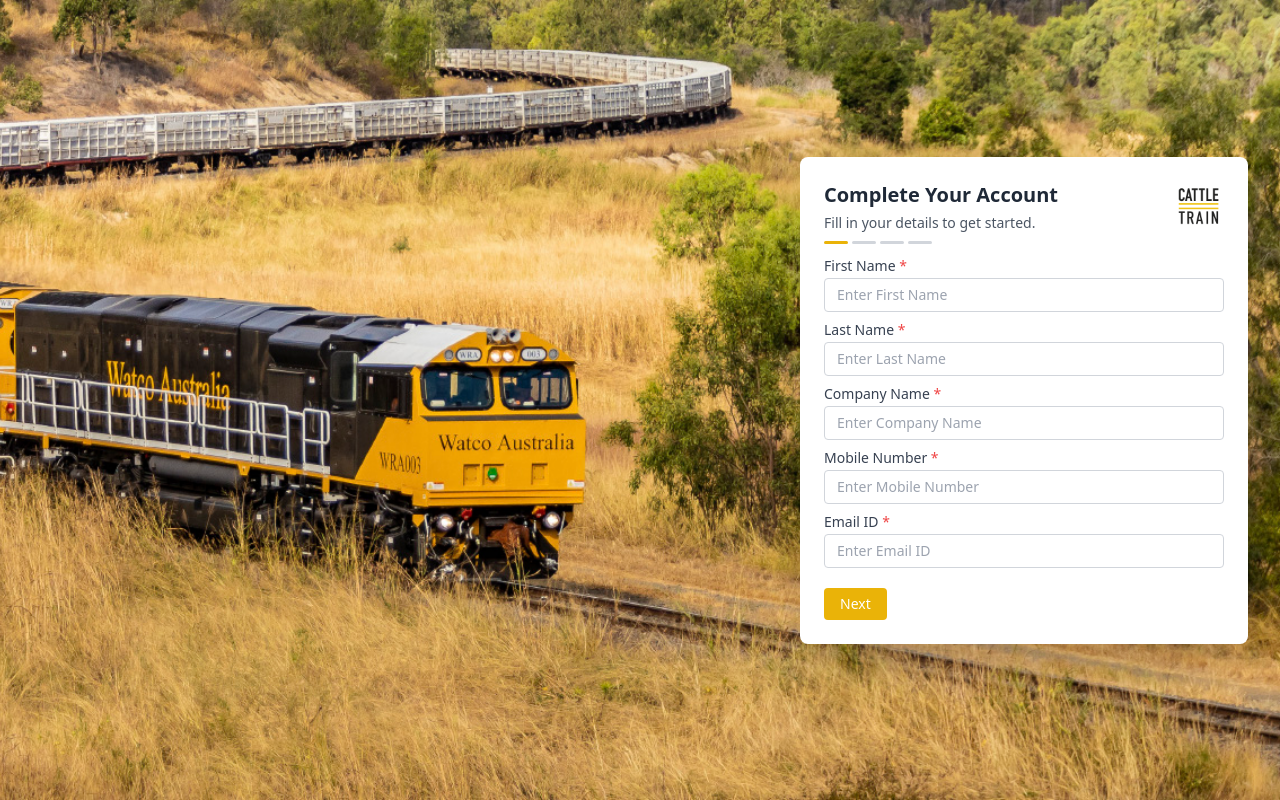
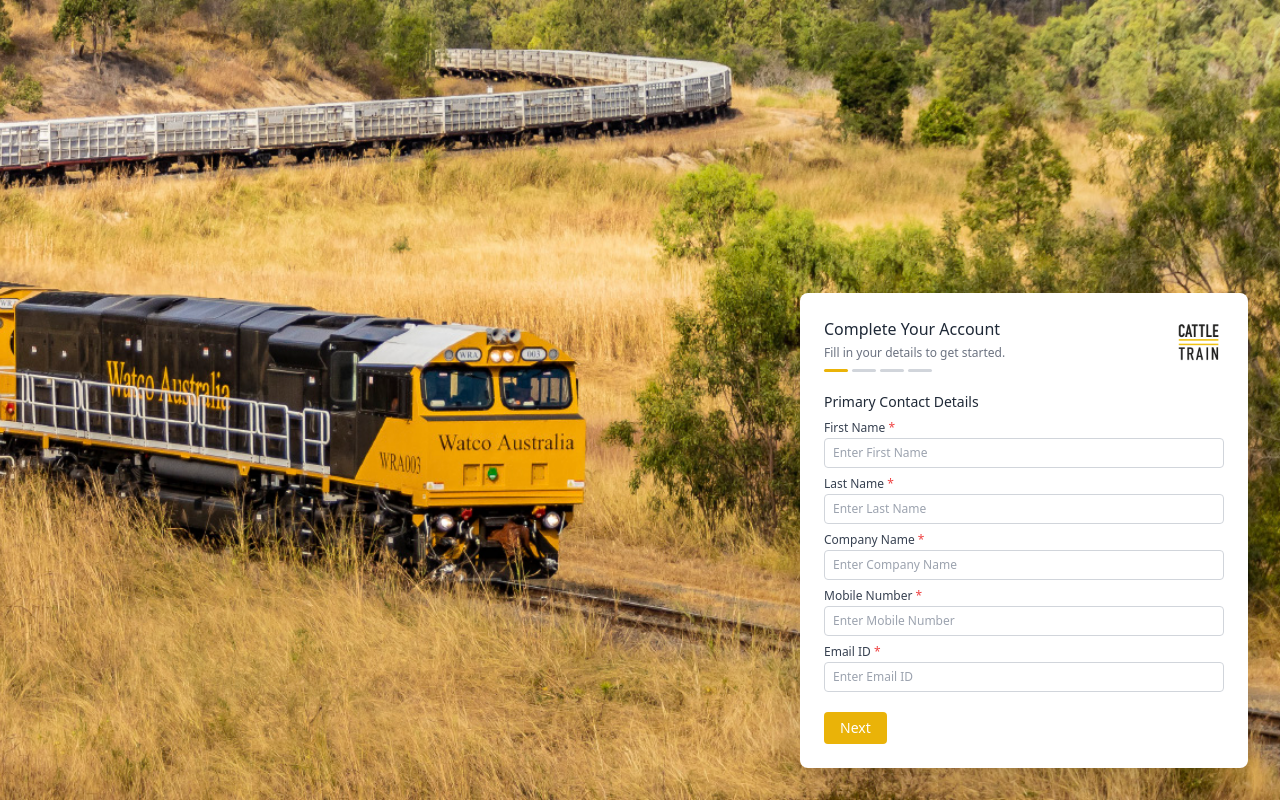
Before and after one commit to Sonysreegondi/WATCO-UI, a React (Vite) app: page /signup2 in a window 1280 px wide. Built offline with nearby package versions, Linux system fonts and the light colour scheme.

Commit message:
signup 2 added

```diff
--- /dev/null
+++ b/src/components/common/ErrorMessage.tsx
@@ -0,0 +1,14 @@
+// src/components/common/ErrorMessage.tsx
+import React from "react";
+
+interface ErrorMessageProps {
+  message?: string;
+}
+
+export default function ErrorMessage({ message }: ErrorMessageProps) {
+  if (!message) return null;
+
+  return (
+    <p className="text-xs text-red-600 mt-1 ml-1">{message}</p>
+  );
+}
--- a/src/components/common/InputField.tsx
+++ b/src/components/common/InputField.tsx
@@ -1,21 +1,40 @@
-// src/components/InputField.tsx
+// src/components/common/InputField.tsx
+import React from "react";
+import ErrorMessage from "./ErrorMessage";
+
 interface InputFieldProps {
   label: string;
   placeholder: string;
+  value: string;
+  onChange: (e: React.ChangeEvent<HTMLInputElement>) => void;
   required?: boolean;
+  error?: string;
 }
 
-export default function InputField({ label, placeholder, required = true }: InputFieldProps) {
+export default function InputField({
+  label,
+  placeholder,
+  value,
+  onChange,
+  required = true,
+  error = "",
+}: InputFieldProps) {
   return (
     <div>
-      <label className="text-sm font-medium text-gray-700 block mb-0.5">
+     <label className="text-xs font-normal text-gray-700 block mb-0.5">
+
         {label} {required && <span className="text-red-500">*</span>}
       </label>
       <input
         type="text"
+        value={value}
+        onChange={onChange}
         placeholder={placeholder}
-        className="w-full border border-gray-300 rounded px-3 py-[6px] text-sm"
+        className={`w-full border border-gray-300 rounded px-2 py-[6px] text-xs ${
+          error ? "border-red-500" : "border-gray-300"
+        }`}
       />
+      <ErrorMessage message={error} />
     </div>
   );
 }
--- a/src/pages/Signup2.tsx
+++ b/src/pages/Signup2.tsx
@@ -2,36 +2,74 @@ import { Link } from "react-router-dom";
 import { useState } from "react";
 import Stepper from "../components/common/Stepper";
 import InputField from "../components/common/InputField";
+import SuccessScreen from "../Models/SuccessModel";
 
 export default function Login() {
   const [step, setStep] = useState(1);
   const [acknowledged, setAcknowledged] = useState(false);
+  const [showSuccess, setShowSuccess] = useState(false);
+  const [submitClicked, setSubmitClicked] = useState(false);
+  const [formData, setFormData] = useState<{ [key: string]: string }>({});
+  const [errors, setErrors] = useState<{ [key: string]: string }>({});
 
-  const handleNext = () => setStep((prev) => Math.min(prev + 1, 4));
+  const handleNext = () => {
+    const newErrors: { [key: string]: string } = {};
+
+    if (step === 2) {
+      ["Street Address", "City", "State", "Country", "Postcode"].forEach(
+        (field) => {
+          if (!formData[field]?.trim()) {
+            newErrors[field] = `${field} is required.`;
+          }
+        }
+      );
+    }
+
+    if (step === 3) {
+      ["Name", "Phone Number", "Office Phone Number", "Email"].forEach(
+        (field) => {
+          if (!formData[field]?.trim()) {
+            newErrors[field] = `${field} is required.`;
+          }
+        }
+      );
+    }
+
+    if (Object.keys(newErrors).length > 0) {
+      setErrors(newErrors);
+      return;
+    }
+
+    setErrors({});
+    setStep((prev) => Math.min(prev + 1, 4));
+  };
+
   const handleBack = () => setStep((prev) => Math.max(prev - 1, 1));
 
-  const handleSubmit = (e: React.FormEvent) => {
-    e.preventDefault();
-    // if (!acknowledged) {
-    //   alert("Please acknowledge the terms and conditions.");
-    //   return;
-    // }
-    // alert("Form submitted!");
+  const handleSubmit = () => {
+    if (!acknowledged) {
+      alert("Please acknowledge the terms and conditions.");
+      return;
+    }
+
+    setSubmitClicked(true);
+    setShowSuccess(true);
   };
 
   return (
     <div
-      className="min-h-screen w-full bg-cover bg-[right_center] bg-no-repeat flex items-center justify-end"
+      className="min-h-screen w-full bg-cover bg-[right_center] bg-no-repeat flex items-center justify-center lg:justify-end px-4 sm:px-8 py-8"
       style={{ backgroundImage: "url('/assets/images/train.jpg')" }}
     >
-      <div className="bg-white w-full max-w-md p-6 shadow-2xl rounded-lg m-8">
+      {!showSuccess ? (
+        <div className="bg-white w-full max-w-md p-6 shadow-2xl rounded-lg overflow-y-auto max-h-[90vh] flex flex-col self-center lg:self-end lg:ml-80">
           {/* Header */}
           <div className="flex justify-between items-start mb-3">
             <div>
-            <h2 className="text-xl font-semibold text-gray-800">
+              <h2 className="text-base font-medium text-gray-800">
                 Complete Your Account
               </h2>
-            <p className="text-sm text-gray-600 mt-1">
+              <p className="text-xs text-gray-500 mt-1">
                 Fill in your details to get started.
               </p>
               <Stepper currentStep={step} totalSteps={4} />
@@ -43,25 +81,40 @@ export default function Login() {
             />
           </div>
 
-        {/* Form Section */}
-        <form className="space-y-2" onSubmit={handleSubmit}>
+          {/* Form Content */}
+          <div className="space-y-2 flex-1">
             {/* Step 1 */}
             {step === 1 && (
-            <>
+              <div className="space-y-2">
+                <h3 className="text-sm font-normal text-gray-800 mb-1 mt-2">
+                  Primary Contact Details
+                </h3>
                 {[
-                "First Name",
-                "Last Name",
-                "Company Name",
-                "Mobile Number",
-                "Email ID",
-              ].map((label, i) => (
+                  { label: "First Name", placeholder: "Enter First Name" },
+                  { label: "Last Name", placeholder: "Enter Last Name" },
+                  { label: "Company Name", placeholder: "Enter Company Name" },
+                  {
+                    label: "Mobile Number",
+                    placeholder: "Enter Mobile Number",
+                  },
+                  { label: "Email ID", placeholder: "Enter Email ID" },
+                ].map((field, i) => (
                   <InputField
                     key={i}
-                  label={label}
-                  placeholder={`Enter ${label}`}
+                    label={field.label}
+                    placeholder={field.placeholder}
+                    value={formData[field.label] || ""}
+                    onChange={(e) => {
+                      const value = e.target.value;
+                      setFormData((prev) => ({
+                        ...prev,
+                        [field.label]: value,
+                      }));
+                    }}
+                    error={""}
                   />
                 ))}
-            </>
+              </div>
             )}
 
             {/* Step 2 */}
@@ -84,6 +137,24 @@ export default function Login() {
                     key={i}
                     label={field.label}
                     placeholder={field.placeholder}
+                    value={formData[field.label] || ""}
+                    onChange={(e) => {
+                      const value = e.target.value;
+                      setFormData((prev) => ({
+                        ...prev,
+                        [field.label]: value,
+                      }));
+
+                      // Clear error as user types
+                      if (errors[field.label]) {
+                        setErrors((prev) => {
+                          const updated = { ...prev };
+                          delete updated[field.label];
+                          return updated;
+                        });
+                      }
+                    }}
+                    error={errors[field.label]}
                   />
                 ))}
               </div>
@@ -104,24 +175,45 @@ export default function Login() {
                   </button>
                 </div>
                 {[
-                { label: "Accounts Name", placeholder: "Enter Accounts Name" },
                   {
-                  label: "Accounts Phone Number",
-                  placeholder: "Enter Accounts Phone Number",
+                    label: "Name",
+                    placeholder: "Enter Name",
                   },
                   {
-                  label: "Accounts Office Phone Number",
-                  placeholder: "Enter Accounts Office Phone Number",
+                    label: "Phone Number",
+                    placeholder: "Enter Phone Number",
                   },
                   {
-                  label: "Accounts Email",
-                  placeholder: "Enter Accounts Email",
+                    label: "Office Phone Number",
+                    placeholder: "Enter Office Phone Number",
+                  },
+                  {
+                    label: "Email",
+                    placeholder: "Enter Email",
                   },
                 ].map((field, i) => (
                   <InputField
                     key={i}
                     label={field.label}
                     placeholder={field.placeholder}
+                    value={formData[field.label] || ""}
+                    onChange={(e) => {
+                      const value = e.target.value;
+                      setFormData((prev) => ({
+                        ...prev,
+                        [field.label]: value,
+                      }));
+
+                      // Clear error as user types
+                      if (errors[field.label]) {
+                        setErrors((prev) => {
+                          const updated = { ...prev };
+                          delete updated[field.label];
+                          return updated;
+                        });
+                      }
+                    }}
+                    error={errors[field.label]}
                   />
                 ))}
               </div>
@@ -135,27 +227,36 @@ export default function Login() {
                 </h3>
                 {[
                   {
-                  label: "Trade Reference Name",
-                  placeholder: "Enter Trade Reference Name",
+                    label: "Name",
+                    placeholder: "Enter Name",
                   },
                   {
-                  label: "Trade Reference Phone Number",
-                  placeholder: "Enter Trade Reference Phone Number",
+                    label: "Phone Number",
+                    placeholder: "Enter Phone Number",
                   },
                   {
-                  label: "Trade Reference Name 2",
-                  placeholder: "Enter Trade Reference Name",
+                    label: "Name 2",
+                    placeholder: "Enter Second Name",
                   },
                   {
-                  label: "Trade Reference Phone Number 2",
-                  placeholder: "Enter Trade Reference Phone Number",
+                    label: "Phone Number 2",
+                    placeholder: "Enter Second Phone Number",
                   },
                 ].map((field, i) => (
                   <InputField
                     key={i}
                     label={field.label}
                     placeholder={field.placeholder}
+                    value={formData[field.label] || ""}
                     required={false}
+                    onChange={(e) => {
+                      const value = e.target.value;
+                      setFormData((prev) => ({
+                        ...prev,
+                        [field.label]: value,
+                      }));
+                    }}
+                    error={errors[field.label]}
                   />
                 ))}
 
@@ -175,9 +276,10 @@ export default function Login() {
                 </div>
               </div>
             )}
+          </div>
 
           {/* Navigation Buttons */}
-          <div className="flex gap-3 pt-3">
+          <div className="flex flex-col gap-3 pt-3 md:flex-row md:gap-3 mt-2 mb-0">
             {step > 1 && (
               <button
                 type="button"
@@ -197,15 +299,27 @@ export default function Login() {
               </button>
             ) : (
               <button
-                type="submit"
+                type="button"
+                onClick={handleSubmit}
                 className="bg-yellow-500 text-white px-4 py-1.5 rounded text-sm"
               >
                 Submit
               </button>
             )}
           </div>
-        </form>
         </div>
+      ) : (
+        submitClicked &&
+        showSuccess && (
+          <div className="fixed inset-0 z-50 flex items-center justify-center bg-white px-4">
+            <SuccessScreen
+              title="Account Created Successfully"
+              message="Your account setup is complete. You can now log in and start booking!"
+              buttonText="Back to Login"
+            />
+          </div>
+        )
+      )}
     </div>
   );
 }
```
Also changed, not shown: 1 other file (tests, documents, lock files or other folders). Lines whose indentation alone changed are shown as unchanged.
